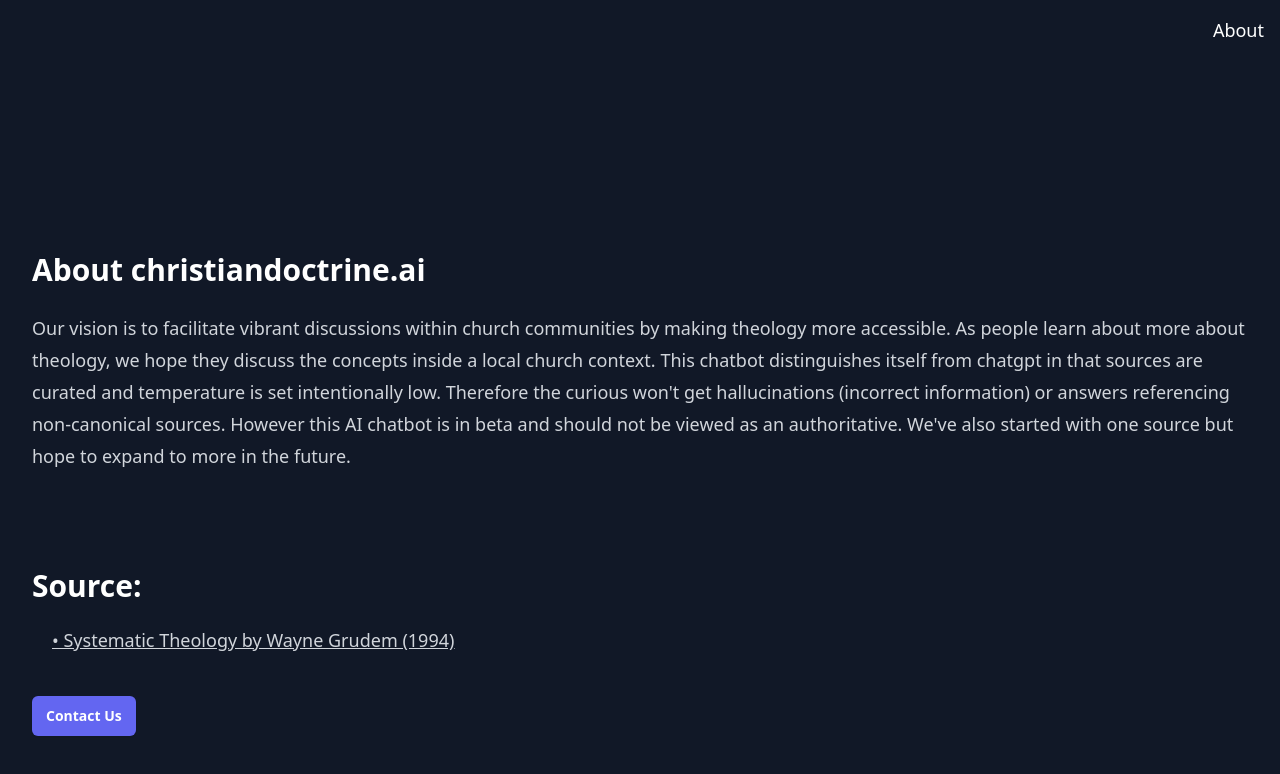
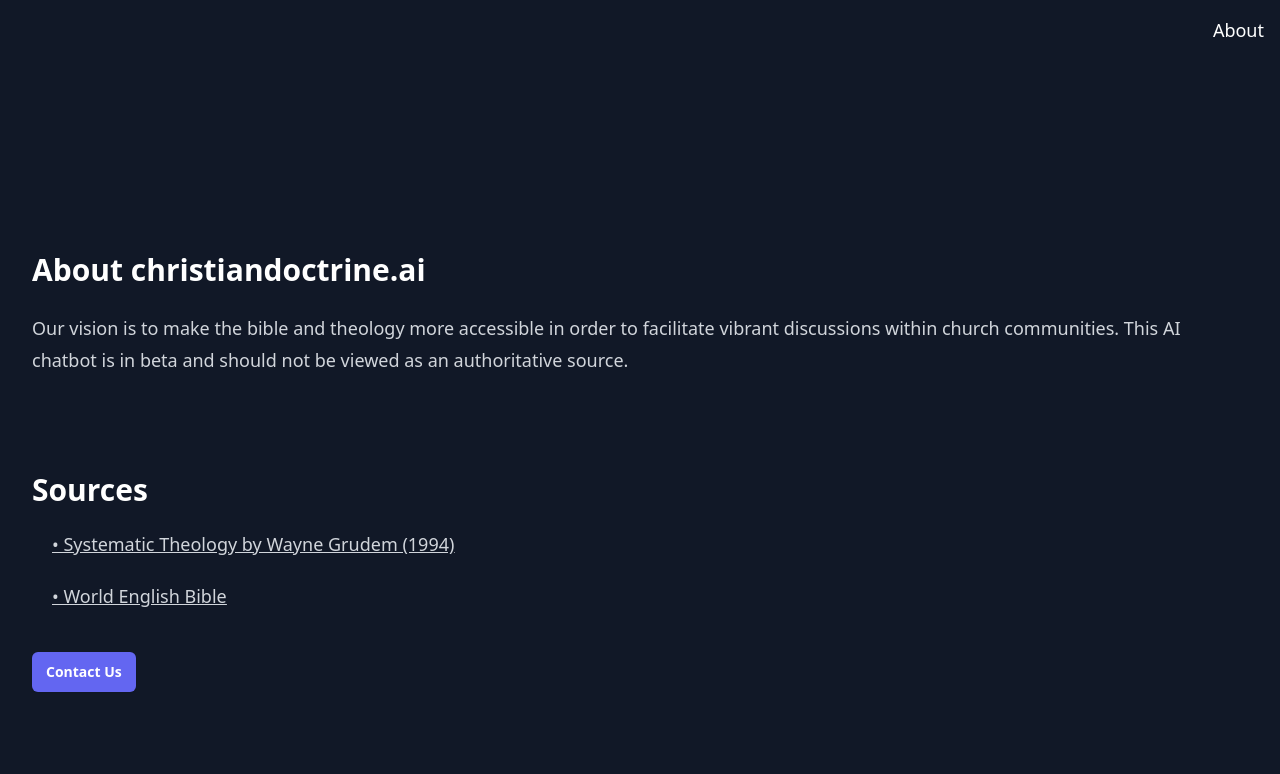
Before and after one commit to christiandoctrine-ai/christiandoctrine.ai, a Next.js app: page /about in a window 1280 px wide. Shown: the top 774 px of the page. Built offline with nearby package versions, Linux system fonts and the light colour scheme.

Commit message:
Revert "Update about.tsx"
This reverts commit b6800302cac8a0be0a41ed9542256fd64fda0737.

```diff
--- a/pages/about.tsx
+++ b/pages/about.tsx
@@ -17,14 +17,14 @@ export default function About() {
             </h2>
 
             <div className="sm:mt-6 text-sm sm:text-lg leading-6 sm:leading-8 text-gray-300 my-5">
-              Our vision is to facilitate vibrant discussions within church communities by making theology more accessible. As people learn about more about theology, we hope they discuss the concepts inside a local church context.
-              This chatbot distinguishes itself from chatgpt in that sources are curated and temperature is set intentionally low. Therefore the curious won't get hallucinations (incorrect information) or answers referencing non-canonical sources.
-              However this AI chatbot is in beta and should not be viewed as an
-              authoritative. We've also started with one source but hope to expand to more in the future.
+              Our vision is to make the bible and theology more accessible in
+              order to facilitate vibrant discussions within church communities.
+              This AI chatbot is in beta and should not be viewed as an
+              authoritative source.
             </div>
 
             <h2 className="mt-24 text-xl text-center sm:text-3xl sm:text-left font-bold text-white">
-              Source:
+              Sources
             </h2>
             <ul>
               <li className="ml-5 text-xs underline sm:text-lg leading-6 sm:leading-8 text-gray-300 my-5">
@@ -33,6 +33,14 @@ export default function About() {
                   href="https://drive.google.com/file/d/1Y6_IIkNdQhnBMBDzwo1aHnmmEk6C5893/view?usp=drive_link"
                 >
                   • Systematic Theology by Wayne Grudem (1994)
+                </a>
+              </li>
+              <li className="ml-5 text-xs underline sm:text-lg leading-6 sm:leading-8 text-gray-300 my-5">
+                <a
+                  target="_blank"
+                  href="https://drive.google.com/file/d/1Yv2R5JDfjT2coUVHuBgfM_uBa_m9WpyQ/view?usp=drive_link"
+                >
+                  • World English Bible
                 </a>
               </li>
             </ul>
```
